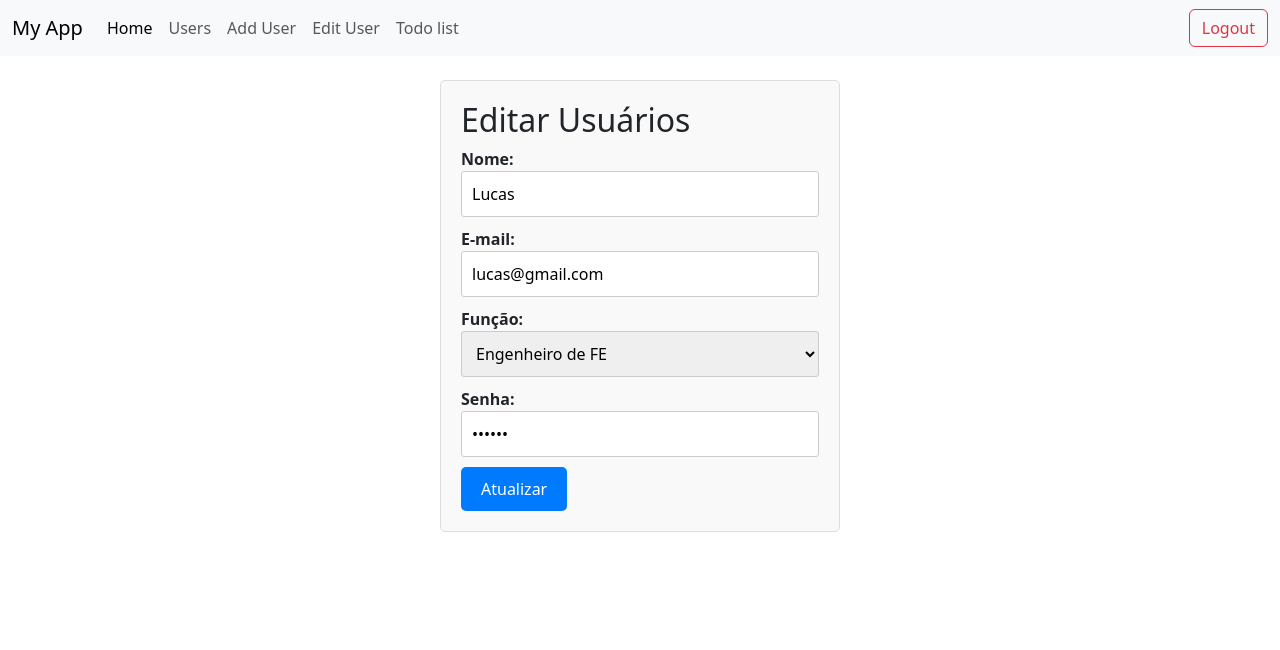
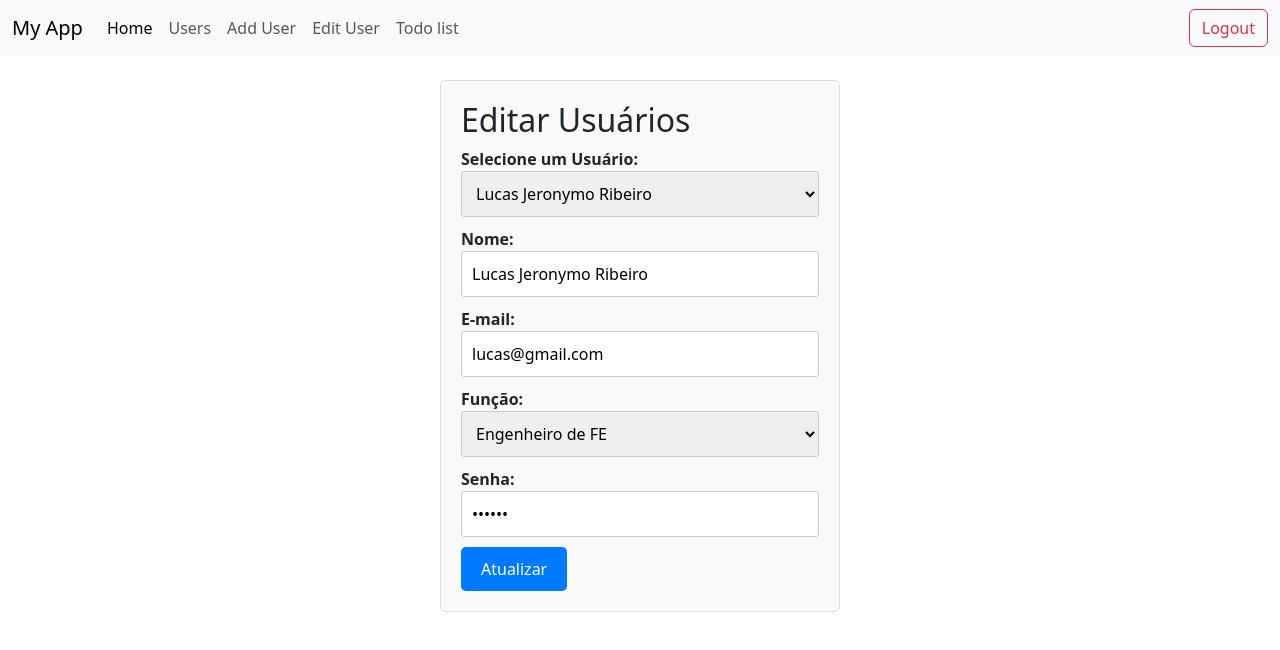
Before and after one commit to Theflashofkills/Project-DevWeb, an Angular app in the folder crud-app/: page /app/edit-user/1 in a window 1280 px wide. Shown: the top 650 px of the page. Built offline with nearby package versions, Linux system fonts and the light colour scheme.

Commit message:
Dropdown e ordem alfabetica (edit user)

```diff
--- a/crud-app/src/app/pages/home/components/edit-user/edit-user.component.html
+++ b/crud-app/src/app/pages/home/components/edit-user/edit-user.component.html
@@ -1,6 +1,13 @@
 <div class="container mt-4">
     <form [formGroup]="userForm" (ngSubmit)="updateUser()" class="edit-user-form">
       <h2>Editar Usuários</h2>
+
+      <label for="selectUser">Selecione um Usuário:</label>
+    <select id="selectUser" (change)="onUserSelect($event)">
+      <option value="">Selecione...</option>
+      <option *ngFor="let user of users" [value]="user.id" [selected]="user.id === userId">{{ user.name }}</option>
+    </select>
+
       <label for="name">Nome:</label>
       <input type="text" id="name" formControlName="name" required>
 
@@ -18,6 +25,6 @@
       <label for="password">Senha:</label>
       <input type="password" id="password" formControlName="password" minlength="6" maxlength="15" required>
 
-      <button type="submit" [disabled]="userForm.invalid" class="btn-save">Atualizar</button>
+      <button type="button" [disabled]="userForm.invalid" (click)="updateUser()" class="btn-save">Atualizar</button>
     </form>
   </div>
--- a/crud-app/src/app/pages/home/components/edit-user/edit-user.component.ts
+++ b/crud-app/src/app/pages/home/components/edit-user/edit-user.component.ts
@@ -11,7 +11,8 @@ import { UserService } from '../../../../services/user.service';
 })
 export class EditUserComponent implements OnInit {
   userForm!: FormGroup;
-  userId: number = 0;
+  users: User[] = [];
+  userId: number | null = null;
   user: User | undefined;
 
   constructor(
@@ -23,9 +24,13 @@ export class EditUserComponent implements OnInit {
 
   ngOnInit() {
     this.initForm();
+    this.loadUsers();
     this.route.params.subscribe(params => {
-      this.userId = +params['id'];
-      this.loadUserData(this.userId);
+      const id = +params['id'];
+      if (id) {
+        this.userId = id;
+        this.loadUserData(id);
+      }
     });
   }
 
@@ -36,6 +41,10 @@ export class EditUserComponent implements OnInit {
       role: ['', Validators.required],
       password: ['', [Validators.required, Validators.minLength(6), Validators.maxLength(15)]]
     });
+  }
+
+  loadUsers() {
+    this.users = this.userService.getUsersList().sort((a, b) => a.name.localeCompare(b.name));
   }
 
   loadUserData(userId: number) {
@@ -50,8 +59,20 @@ export class EditUserComponent implements OnInit {
     }
   }
 
+  onUserSelect(event: Event) {
+    const target = event.target as HTMLSelectElement;
+    const userId = parseInt(target.value, 10);
+    if (!isNaN(userId)) {
+      this.userId = userId;
+      this.loadUserData(userId);
+    }
+  }
+
   updateUser() {
-    if (this.userForm.valid) {
+    if (this.userId === null) {
+      console.error('User ID is not set');
+      return;
+    }
     const updatedUser: User = {
       id: this.userId,
       ...this.userForm.value
@@ -59,8 +80,5 @@ export class EditUserComponent implements OnInit {
     this.userService.updateUser(updatedUser);
     console.log('User edited:', updatedUser);
     this.router.navigate(['app/users']);
-    } else {
-      console.error('Form is invalid');
   }
 }
-}
--- a/crud-app/src/app/services/user.service.ts
+++ b/crud-app/src/app/services/user.service.ts
@@ -7,10 +7,10 @@ import { User } from '../models/user.model';
 })
 export class UserService {
   private users: User[] = [
-    { id: 1, name: 'Lucas', email: 'lucas@gmail.com', role: 'Engenheiro de FE', password: 'Ladmin' },
-    { id: 2, name: 'Vinicius', email: 'vinicius@gmail.com', role: 'Engenheiro de BE', password: 'Vadmin' },
-    { id: 3, name: 'Roberto', email: 'roberto@gmail.com', role: 'Analista de dados', password: 'Radmin' },
-    { id: 4, name: 'Roberta', email: 'roberta@gmail.com', role: 'Líder Técnico', password: 'Radmin' }
+    { id: 1, name: 'Lucas Jeronymo Ribeiro', email: 'lucas@gmail.com', role: 'Engenheiro de FE', password: 'Ladmin' },
+    { id: 2, name: 'Vinicius Matheus Nunes Araujo', email: 'vinicius@gmail.com', role: 'Engenheiro de BE', password: 'Vadmin' },
+    { id: 3, name: 'Thiago Jun Honma', email: 'thiago@gmail.com', role: 'Analista de dados', password: 'Tadmin' },
+    { id: 4, name: 'Leonardo Almeida Proença', email: 'leonardo@gmail.com', role: 'Líder Técnico', password: 'Ladmin' }
   ];
 
   private usersUpdated = new Subject<User[]>();
```
Lines whose indentation alone changed are shown as unchanged.
